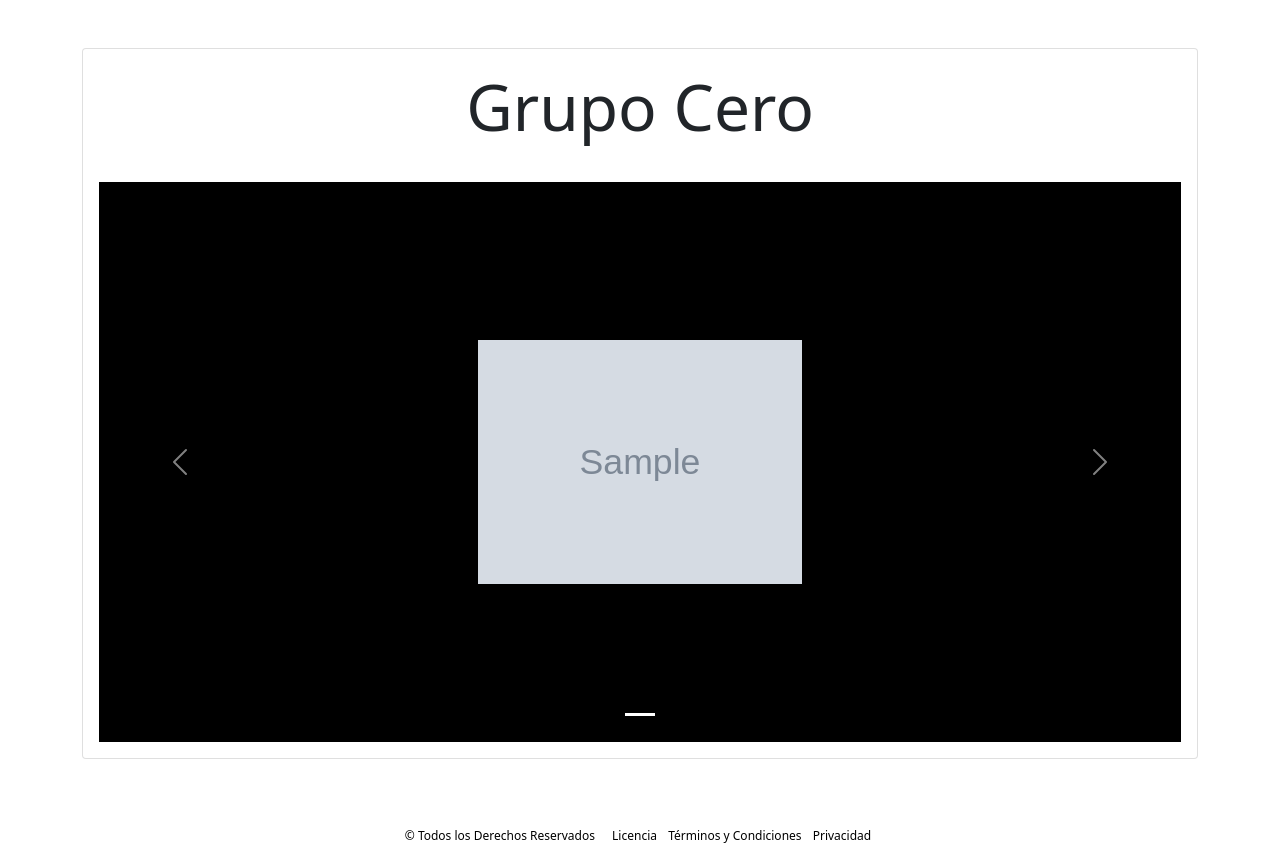
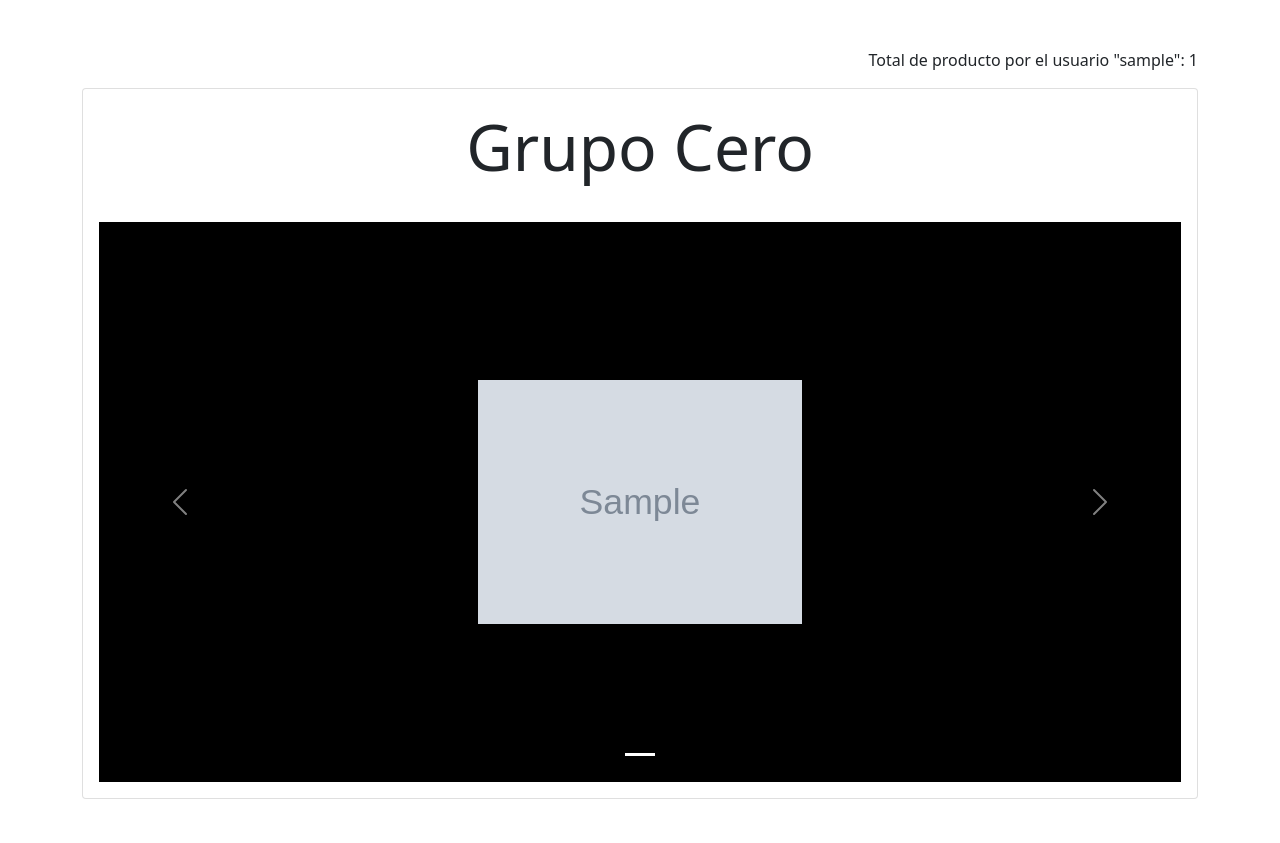
Before and after one commit to NihilDux/PGY3121, a Django app: page / in a window 1280 px wide. Shown: the part 127-970 px from the top of the page. Run offline with Django 4.2, Linux system fonts and the light colour scheme; a user stored in the database is signed in; tables that the repository leaves empty hold one stand-in row (values such as "Sample post"); grey boxes marked "Sample" are stand-in pictures; some libraries are stand-ins or nearby versions.

Commit message:
Contador por usuarios.

```diff
--- a/posts/templates/home.html
+++ b/posts/templates/home.html
@@ -2,9 +2,16 @@
 
 {% block content%}
 <main class="container py-5">
+    {% if user.is_authenticated %}
+        <p class="text-end">Total de producto por el usuario "{{ user.username }}": {{ num_posts }}</p>
+    {% endif %}
     <section class="card card-body">
         <div>
-            <h1 class="text-center display-3 py-1">Grupo Cero</h1>
+            <div class="text-center">
+
+                <h1 class="display-3 py-1">Grupo Cero</h1>
+
+            </div>
             <br>
             <div id="carouselExampleIndicators" class="carousel slide" data-bs-ride="carousel">
                 <div class="carousel-indicators">
--- a/posts/views.py
+++ b/posts/views.py
@@ -3,6 +3,7 @@ from django.contrib.auth.forms import UserCreationForm, AuthenticationForm
 from django.contrib.auth.models import User
 from django.contrib.auth import login, logout, authenticate, get_user_model
 from django.db import IntegrityError
+from django.db.models import Count
 from .forms import PostForm
 from .models import Post, Categoria, CarritoItem
 from django.http import HttpResponse
@@ -52,8 +53,24 @@ def carrito(request):
 
 def home(request):
     posts = Post.objects.filter(aprobado=True, relevante=True).order_by('-aprobado')
-    return render(request, 'home.html', {'posts': posts})
+    if request.user.is_authenticated:
+        # Obtener el usuario actual
+        user = request.user
 
+        # Filtrar las publicaciones del usuario actual
+        posts_by_user = posts.filter(user=user)
+
+        # Obtener el conteo de publicaciones del usuario actual
+        num_posts = posts_by_user.count()
+
+        context = {
+            'posts': posts,
+            'num_posts': num_posts
+        }
+
+        return render(request, 'home.html', context)
+    else:
+        return render(request, 'home.html', {'posts': posts})
 def contacto(request):
     if request.method == 'POST':
 
```
